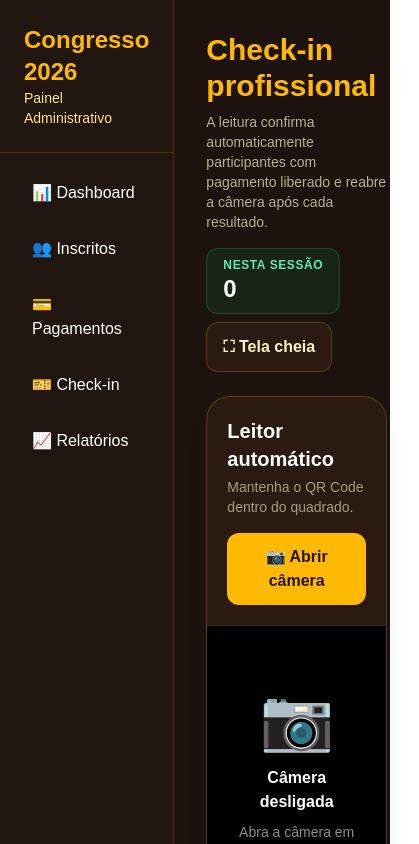
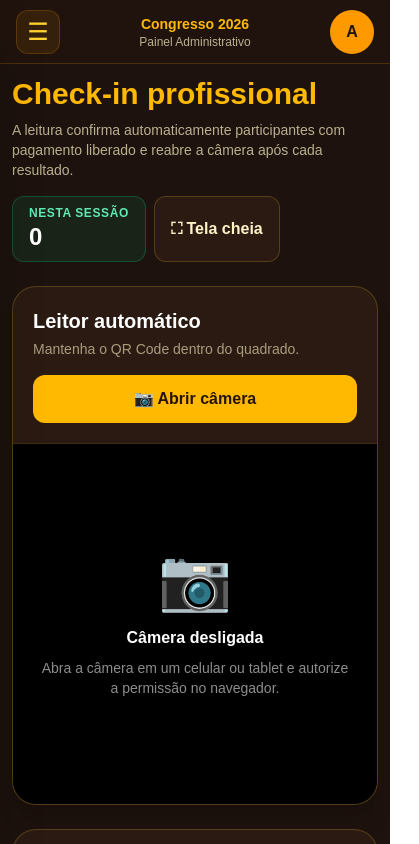
Before and after one commit to imissaoplenaemcristo-creator/CONGRESSO2026, a Next.js app: page /admin/checkin in a window 390 px wide. Shown: the top 844 px of the page, 419 px wide, since content can reach past the window. Built offline with nearby package versions, Linux system fonts and the light colour scheme; no server answers.

Commit message:
feat: torna layout administrativo responsivo

```diff
--- a/app/admin/layout.tsx
+++ b/app/admin/layout.tsx
@@ -1,76 +1,187 @@
+"use client";
+
 import Link from "next/link";
+import { usePathname } from "next/navigation";
+import { useEffect, useState } from "react";
+
+const links = [
+  {
+    href: "/admin",
+    label: "Dashboard",
+    icon: "📊",
+    exact: true,
+  },
+  {
+    href: "/admin/inscritos",
+    label: "Inscritos",
+    icon: "👥",
+  },
+  {
+    href: "/admin/pagamentos",
+    label: "Pagamentos",
+    icon: "💳",
+  },
+  {
+    href: "/admin/checkin",
+    label: "Check-in",
+    icon: "🎫",
+  },
+  {
+    href: "/admin/relatorios",
+    label: "Relatórios",
+    icon: "📈",
+  },
+];
 
 export default function AdminLayout({
   children,
 }: {
   children: React.ReactNode;
 }) {
-  return (
-    <main className="min-h-screen bg-[#1d120d] text-white">
-      <div className="flex">
+  const pathname = usePathname();
+  const [menuAberto, setMenuAberto] = useState(false);
 
-        {/* Menu */}
-        <aside className="w-72 min-h-screen border-r border-amber-500/20 bg-[#21150f]">
+  useEffect(() => {
+    setMenuAberto(false);
+  }, [pathname]);
 
-          <div className="border-b border-amber-500/20 p-6">
+  useEffect(() => {
+    document.body.style.overflow = menuAberto ? "hidden" : "";
 
-            <h1 className="text-2xl font-black text-amber-400">
+    return () => {
+      document.body.style.overflow = "";
+    };
+  }, [menuAberto]);
+
+  function linkAtivo(href: string, exact?: boolean) {
+    if (exact) {
+      return pathname === href;
+    }
+
+    return pathname.startsWith(href);
+  }
+
+  const menu = (
+    <>
+      <div className="flex items-center justify-between border-b border-amber-500/20 p-5 lg:p-6">
+        <div>
+          <h1 className="text-xl font-black text-amber-400 lg:text-2xl">
             Congresso 2026
           </h1>
 
-            <p className="text-sm text-amber-200">
+          <p className="mt-1 text-xs text-amber-200 lg:text-sm">
             Painel Administrativo
           </p>
+        </div>
 
+        <button
+          type="button"
+          onClick={() => setMenuAberto(false)}
+          className="flex h-10 w-10 items-center justify-center rounded-xl border border-amber-500/20 bg-amber-500/10 text-xl text-amber-100 transition hover:bg-amber-500/20 lg:hidden"
+          aria-label="Fechar menu"
+        >
+          ✕
+        </button>
       </div>
 
       <nav className="flex flex-col gap-2 p-4">
+        {links.map((link) => {
+          const ativo = linkAtivo(link.href, link.exact);
 
+          return (
             <Link
-              href="/admin"
-              className="rounded-xl px-4 py-3 hover:bg-amber-500/10"
+              key={link.href}
+              href={link.href}
+              className={`flex items-center gap-3 rounded-xl px-4 py-3 text-sm font-semibold transition lg:text-base ${
+                ativo
+                  ? "bg-amber-500 text-[#21150f] shadow-lg shadow-amber-950/30"
+                  : "text-amber-50 hover:bg-amber-500/10 hover:text-amber-300"
+              }`}
             >
-              📊 Dashboard
+              <span className="text-lg" aria-hidden="true">
+                {link.icon}
+              </span>
+
+              <span>{link.label}</span>
             </Link>
-
-            <Link
-              href="/admin/inscritos"
-              className="rounded-xl px-4 py-3 hover:bg-amber-500/10"
-            >
-              👥 Inscritos
-            </Link>
-
-            <Link
-              href="/admin/pagamentos"
-              className="rounded-xl px-4 py-3 hover:bg-amber-500/10"
-            >
-              💳 Pagamentos
-            </Link>
-
-            <Link
-              href="/admin/checkin"
-              className="rounded-xl px-4 py-3 hover:bg-amber-500/10"
-            >
-              🎫 Check-in
-            </Link>
-
-            <Link
-              href="/admin/relatorios"
-              className="rounded-xl px-4 py-3 hover:bg-amber-500/10"
-            >
-              📈 Relatórios
-            </Link>
-
+          );
+        })}
       </nav>
 
+      <div className="mt-auto border-t border-amber-500/20 p-4">
+        <div className="rounded-2xl bg-amber-500/10 p-4">
+          <p className="text-sm font-bold text-amber-300">
+            Sistema de Eventos IEMPC
+          </p>
+
+          <p className="mt-1 text-xs leading-5 text-amber-100/70">
+            Administração do Congresso 2026
+          </p>
+        </div>
+      </div>
+    </>
+  );
+
+  return (
+    <main className="min-h-screen bg-[#1d120d] text-white">
+      {/* Menu lateral no computador */}
+      <aside className="fixed inset-y-0 left-0 z-40 hidden w-72 flex-col border-r border-amber-500/20 bg-[#21150f] lg:flex">
+        {menu}
       </aside>
 
-        {/* Conteúdo */}
+      {/* Fundo escuro do menu no celular */}
+      <button
+        type="button"
+        onClick={() => setMenuAberto(false)}
+        aria-label="Fechar menu"
+        className={`fixed inset-0 z-40 bg-black/70 backdrop-blur-sm transition-opacity duration-300 lg:hidden ${
+          menuAberto
+            ? "pointer-events-auto opacity-100"
+            : "pointer-events-none opacity-0"
+        }`}
+      />
 
-        <section className="flex-1 p-8">
-          {children}
+      {/* Menu lateral no celular */}
+      <aside
+        className={`fixed inset-y-0 left-0 z-50 flex w-[85%] max-w-72 flex-col border-r border-amber-500/20 bg-[#21150f] shadow-2xl transition-transform duration-300 lg:hidden ${
+          menuAberto ? "translate-x-0" : "-translate-x-full"
+        }`}
+      >
+        {menu}
+      </aside>
+
+      {/* Área principal */}
+      <div className="min-w-0 lg:pl-72">
+        {/* Cabeçalho do celular */}
+        <header className="sticky top-0 z-30 flex h-16 items-center justify-between border-b border-amber-500/20 bg-[#21150f]/95 px-4 backdrop-blur lg:hidden">
+          <button
+            type="button"
+            onClick={() => setMenuAberto(true)}
+            className="flex h-11 w-11 items-center justify-center rounded-xl border border-amber-500/20 bg-amber-500/10 text-2xl text-amber-300 transition hover:bg-amber-500/20"
+            aria-label="Abrir menu"
+          >
+            ☰
+          </button>
+
+          <div className="min-w-0 px-3 text-center">
+            <p className="truncate text-sm font-black text-amber-400">
+              Congresso 2026
+            </p>
+
+            <p className="truncate text-xs text-amber-100/70">
+              Painel Administrativo
+            </p>
+          </div>
+
+          <div className="flex h-11 w-11 items-center justify-center rounded-full bg-amber-500 font-black text-[#21150f]">
+            A
+          </div>
+        </header>
+
+        {/* Conteúdo das páginas */}
+        <section className="min-w-0 overflow-x-hidden p-3 sm:p-5 lg:p-8">
+          <div className="mx-auto w-full max-w-[1600px]">{children}</div>
         </section>
-
       </div>
     </main>
   );
```
Lines whose indentation alone changed are shown as unchanged.
